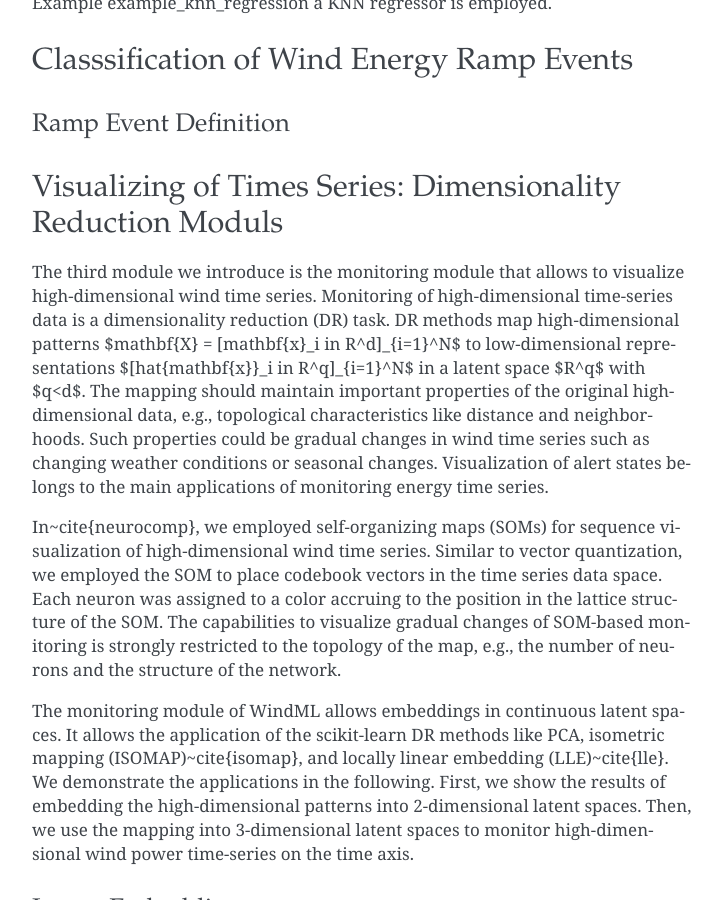
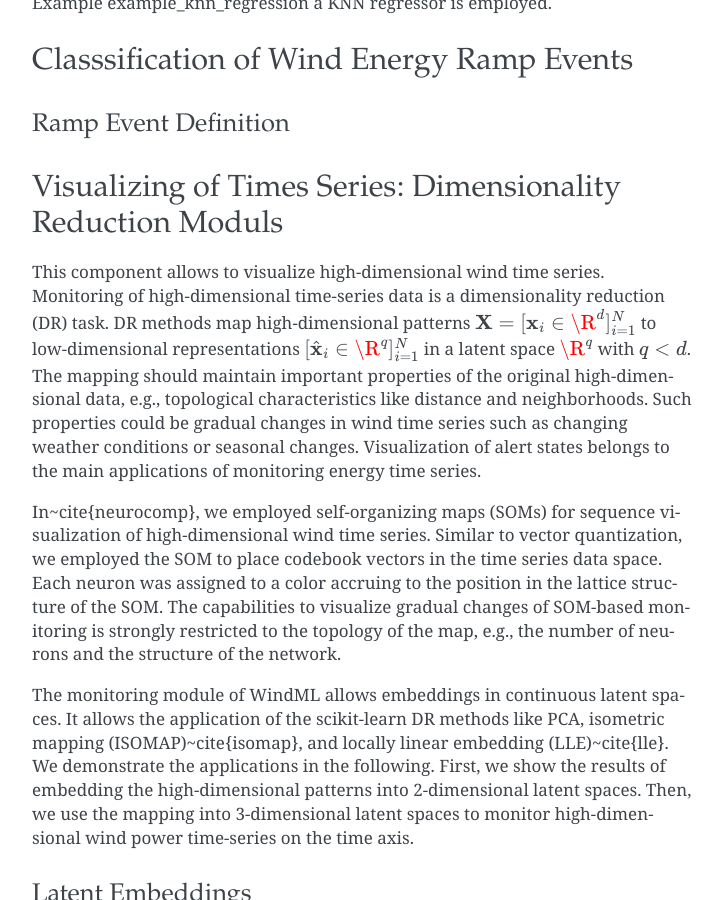
Before and after one commit to cigroup-ol/windml, a Sphinx documentation site: the page built from doc/techniques.rst, in a window 1280 px wide and 900 px high, scrolled down 945 px. Shown: the whole window, without its empty margins (388-1110 px from the left). Built offline with Sphinx 7.4.7, drawn with Linux system fonts in a browser that asks for light colours; formulas are drawn with MathJax 3.

Commit message:
Added some infos about Dim Reduction

```diff
--- a/doc/techniques.rst
+++ b/doc/techniques.rst
@@ -64,7 +64,7 @@
 
 Visualizing of Times Series: Dimensionality Reduction Moduls
 ------------------------------------------------------------
-The third module we introduce is the monitoring module that allows to visualize high-dimensional wind time series. Monitoring of high-dimensional time-series data is a dimensionality reduction (DR) task. DR methods map high-dimensional patterns  $\mathbf{X} = [\mathbf{x}_i \in \R^d]_{i=1}^N$ to low-dimensional representations $[\hat{\mathbf{x}}_i \in \R^q]_{i=1}^N$ in a latent space $\R^q$ with $q<d$. The mapping should maintain important properties of the original high-dimensional data, e.g., topological characteristics like distance and neighborhoods. Such properties could be gradual changes in wind time series such as changing weather conditions or seasonal changes. Visualization of alert states belongs to the main applications of monitoring energy time series.
+This component allows to visualize high-dimensional wind time series. Monitoring of high-dimensional time-series data is a dimensionality reduction (DR) task. DR methods map high-dimensional patterns  :math:`\mathbf{X} = [\mathbf{x}_i \in \R^d]_{i=1}^N` to low-dimensional representations :math:`[\hat{\mathbf{x}}_i \in \R^q]_{i=1}^N` in a latent space :math:`\R^q` with :math:`q<d`. The mapping should maintain important properties of the original high-dimensional data, e.g., topological characteristics like distance and neighborhoods. Such properties could be gradual changes in wind time series such as changing weather conditions or seasonal changes. Visualization of alert states belongs to the main applications of monitoring energy time series.
 
 In~\cite{neurocomp}, we employed self-organizing maps (SOMs) for sequence visualization of high-dimensional wind time series. Similar to vector quantization, we employed the SOM to place codebook vectors in the time series data space. Each neuron was assigned to a color accruing to the position in the lattice structure of the SOM. The capabilities to visualize gradual changes of SOM-based monitoring is strongly restricted to the topology of the map, e.g., the number of neurons and the structure of the network.
 
```
